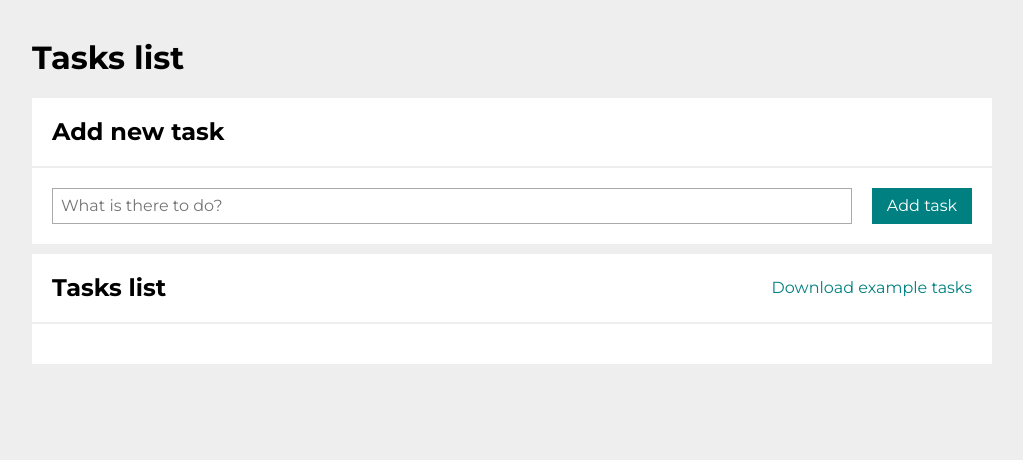
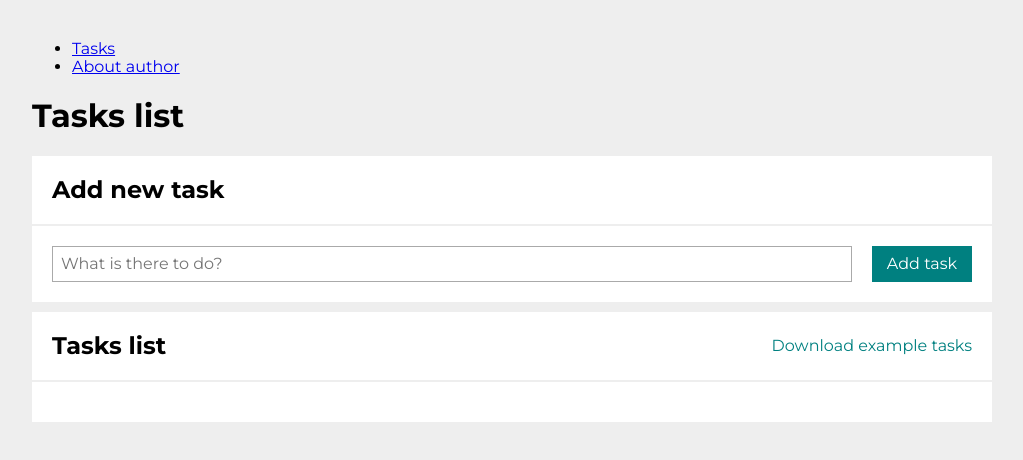
Before and after one commit to Adrode/todos-list-react-ts, a React (Create React App) app: page /author#/tasks in a window 1280 px wide. Shown: the top 460 px of the page, without its empty margins (128-1151 px from the left). Built offline with nearby package versions, Linux system fonts and the light colour scheme.

Commit message:
subpage Author, navigation, React-Router changes

```diff
--- a/package.json
+++ b/package.json
@@ -12,6 +12,7 @@
     "react": "^18.2.0",
     "react-dom": "^18.2.0",
     "react-redux": "^9.1.0",
+    "react-router-dom": "^5.3.3",
     "react-scripts": "5.0.1",
     "redux-saga": "^1.3.0",
     "styled-components": "^6.1.1",
--- a/src/App.js
+++ b/src/App.js
@@ -1,5 +1,35 @@
+import { NavLink, Switch, Route, HashRouter, Redirect } from "react-router-dom/cjs/react-router-dom.min";
 import Tasks from "./features/tasks/Tasks";
+import { Author } from "./features/tasks/Author";
 
-const App = () => ( <Tasks /> );
+const App = () => (
+    <HashRouter>
+        <nav>
+            <ul>
+                <li>
+                    <NavLink activeClassName="active" to="/tasks">
+                        Tasks
+                    </NavLink>
+                </li>
+                <li>
+                    <NavLink activeClassName="active" to="/author">
+                        About author
+                    </NavLink>
+                </li>
+            </ul>
+            <Switch>
+                <Route path="/tasks">
+                    <Tasks />
+                </Route>
+                <Route path="/author">
+                    <Author />
+                </Route>
+                <Route path="/">
+                    <Redirect to="/tasks" />
+                </Route>
+            </Switch>
+        </nav>
+    </HashRouter>
+);
 
 export default App;
--- a/src/common/Section/index.js
+++ b/src/common/Section/index.js
@@ -1,4 +1,4 @@
-import { StyledSection, Header, Title } from "./styled";
+import { StyledSection, Header, Title, StyledContainer } from "./styled";
 
 const Section = ({ title, body, extraHeaderContent }) => (
     <StyledSection>
@@ -8,9 +8,9 @@ const Section = ({ title, body, extraHeaderContent }) => (
             </Title>
             {extraHeaderContent}
         </Header>
-        <div>
+        <StyledContainer>
             {body}
-        </div>
+        </StyledContainer>
     </StyledSection>
 );
 
--- a/src/common/Section/styled.js
+++ b/src/common/Section/styled.js
@@ -22,3 +22,8 @@ export const Title = styled.h2`
         flex-basis: 100%;
     }
 `;
+
+export const StyledContainer = styled.div`
+    background-color: ${({ theme }) => theme.color.white};
+    padding: 20px;
+`;
--- /dev/null
+++ b/src/features/tasks/Author/index.js
@@ -0,0 +1,14 @@
+import Header from "../../../common/Header";
+import Section from "../../../common/Section";
+
+export const Author = () => (
+    <>
+        <Header title="Information about author" />
+        <Section
+            title="Adrian Woźniak"
+            body={
+                <>kekw</>
+            }
+        />
+    </>
+);
--- a/src/features/tasks/Form/styled.js
+++ b/src/features/tasks/Form/styled.js
@@ -1,8 +1,6 @@
 import styled from "styled-components";
 
 export const StyledForm = styled.form`
-    background-color: ${({ theme }) => theme.color.white};
-    padding: 20px;
     gap: 20px;
 
     display: flex;
--- a/src/features/tasks/TasksList/styled.js
+++ b/src/features/tasks/TasksList/styled.js
@@ -1,8 +1,7 @@
 import styled, { css } from "styled-components";
 
 export const StyledTasks = styled.ul`
-    background-color: ${({ theme }) => theme.color.white};
-    padding: 20px;
+    padding-left: 0;
     margin: 0;
     overflow: auto;
 `;
```
Also changed, not shown: 1 other file (tests, documents, lock files or other folders).
